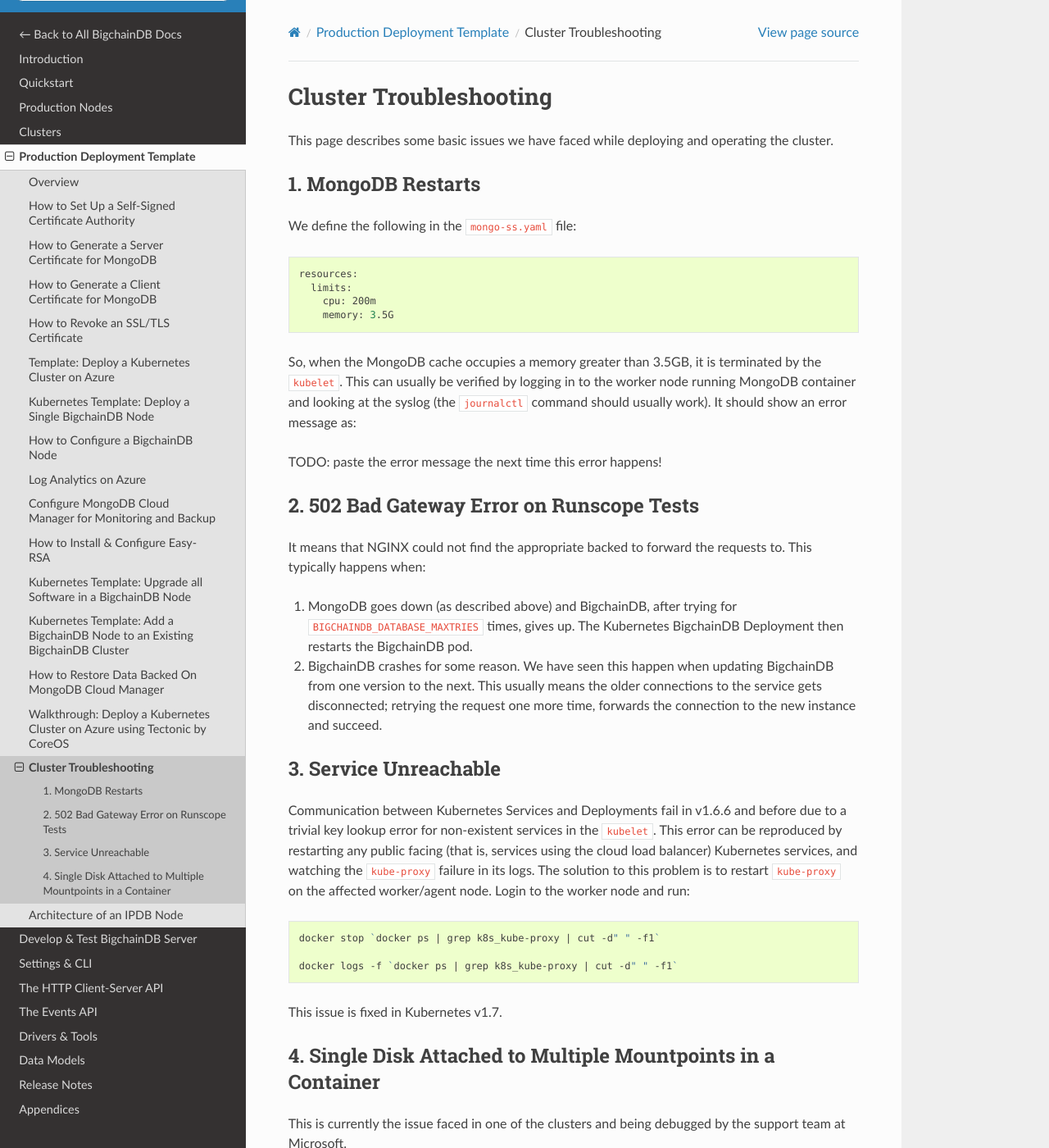
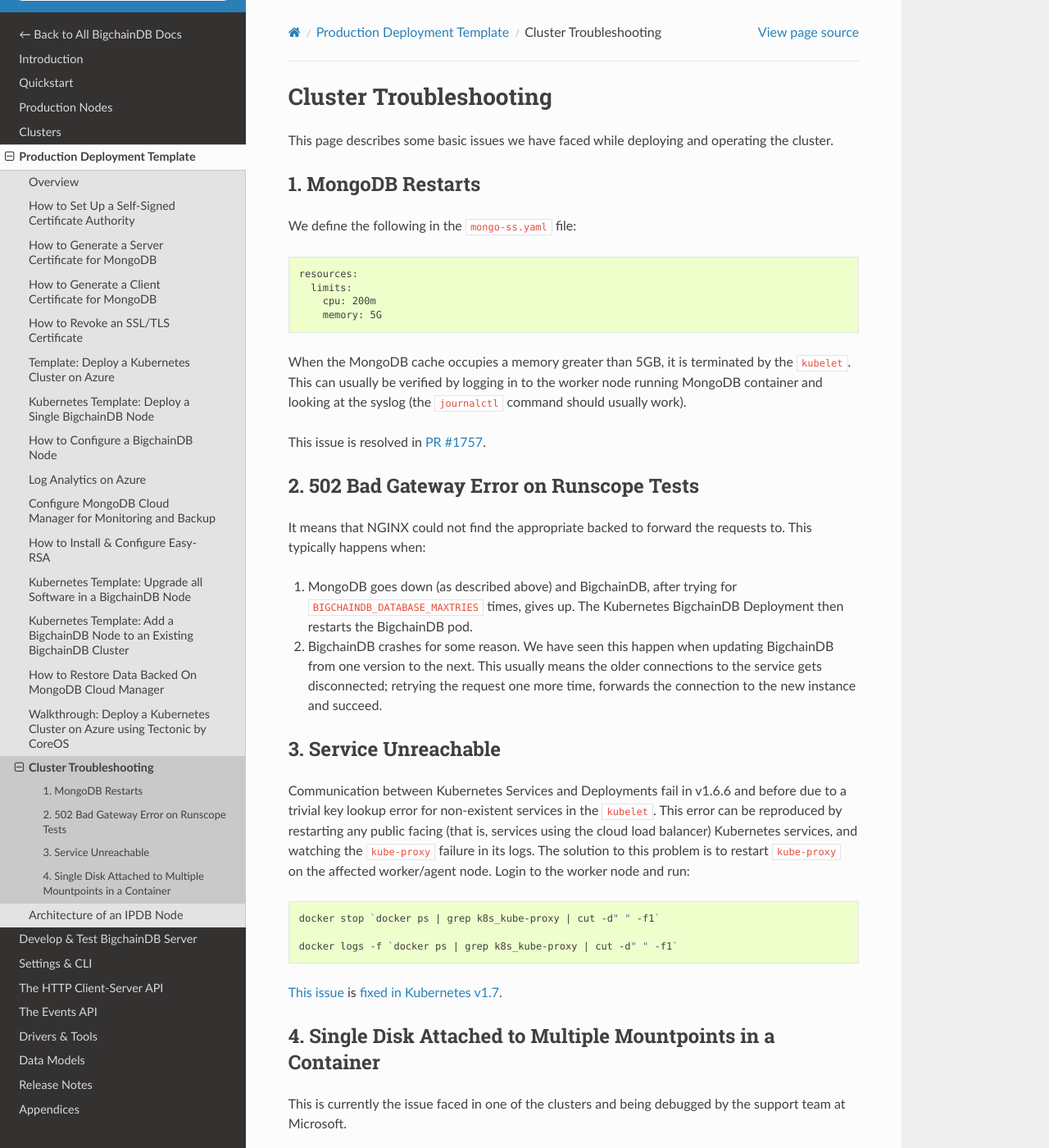
Before and after one commit to bigchaindb/bigchaindb, a Sphinx documentation site: the page built from docs/server/source/production-deployment-template/troubleshoot.rst, in a window 1280 px wide and 1400 px high. Shown: the whole window at 82% size. Built offline with Sphinx 7.4.7 and the Read the Docs theme 2.0.0, drawn with Linux system fonts in a browser that asks for light colours; pages that are not in the unit, such as notebooks, are missing from menus; some of the changed text lies outside the part shown.

Commit message:
Address comments

```diff
--- a/docs/server/source/production-deployment-template/troubleshoot.rst
+++ b/docs/server/source/production-deployment-template/troubleshoot.rst
@@ -14,16 +14,16 @@
     resources:
       limits:
         cpu: 200m
-        memory: 3.5G
+        memory: 5G
 
-So, when the MongoDB cache occupies a memory greater than 3.5GB, it is
+When the MongoDB cache occupies a memory greater than 5GB, it is
 terminated by the ``kubelet``.
 This can usually be verified by logging in to the worker node running MongoDB
 container and looking at the syslog (the ``journalctl`` command should usually
-work). It should show an error message as:
+work).
 
-TODO: paste the error message the next time this error happens!
-
+This issue is resolved in
+`PR #1757 <https://github.com/bigchaindb/bigchaindb/pull/1757>`_.
 
 2. 502 Bad Gateway Error on Runscope Tests
 ------------------------------------------
@@ -59,7 +59,8 @@
 
     docker logs -f `docker ps | grep k8s_kube-proxy | cut -d" " -f1`
 
-This issue is fixed in Kubernetes v1.7.
+`This issue <https://github.com/kubernetes/kubernetes/issues/48705>`_ is
+`fixed in Kubernetes v1.7 <https://github.com/kubernetes/kubernetes/commit/41c4e965c353187889f9b86c3e541b775656dc18>`_.
 
 
 4. Single Disk Attached to Multiple Mountpoints in a Container
@@ -68,8 +69,8 @@
 This is currently the issue faced in one of the clusters and being debugged by
 the support team at Microsoft.
 
-An issue has been logged `here
-<https://github.com/Azure/acs-engine/issues/1364>`_.
+The issue was first seen on August 29, 2017 on the Test Network and has been
+logged in the `Azure/acs-engine repo on GitHub <https://github.com/Azure/acs-engine/issues/1364>`_.
 
 This is apparently fixed in Kubernetes v1.7.2 which include a new disk driver,
 but is yet to tested by us.
```
